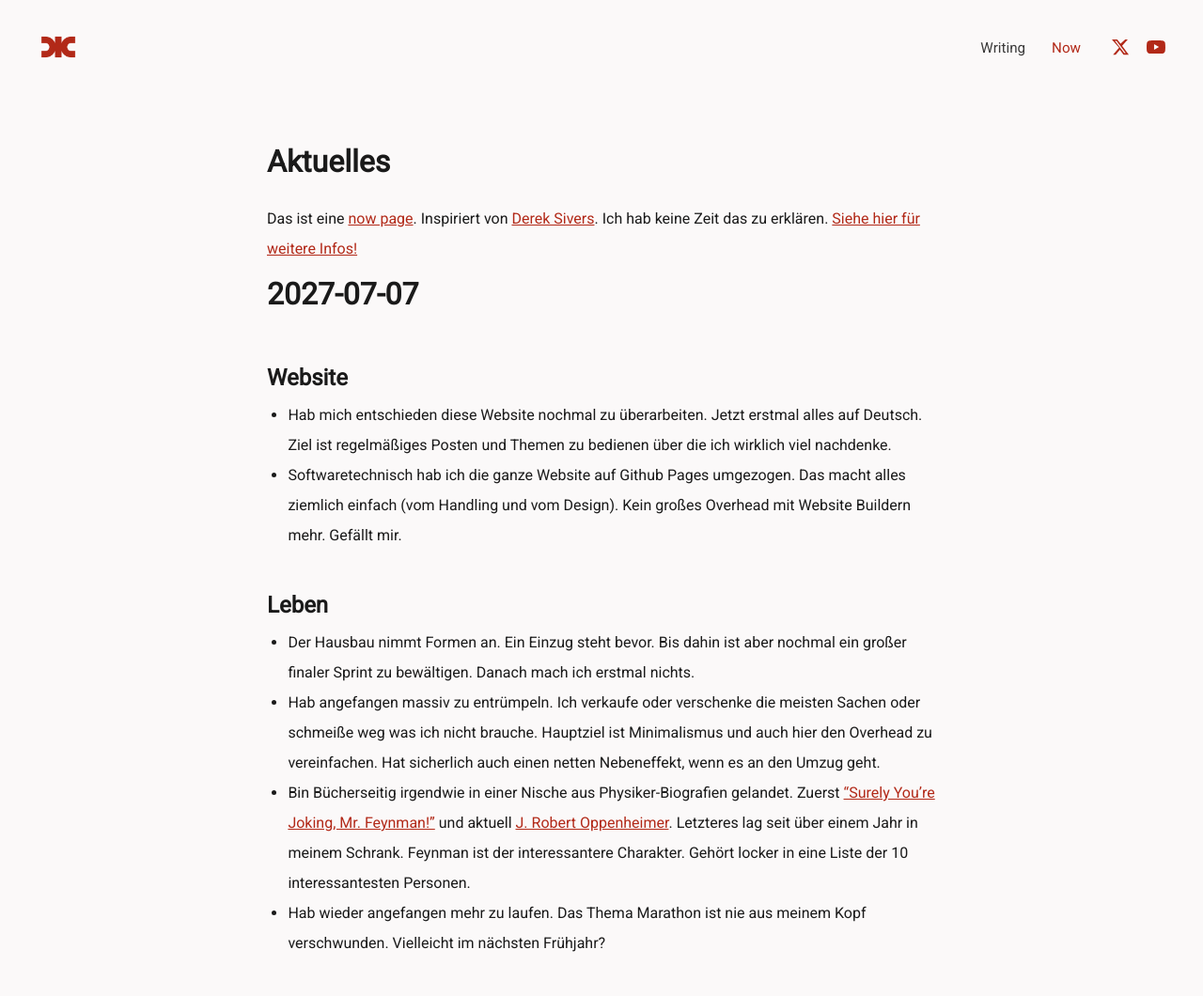
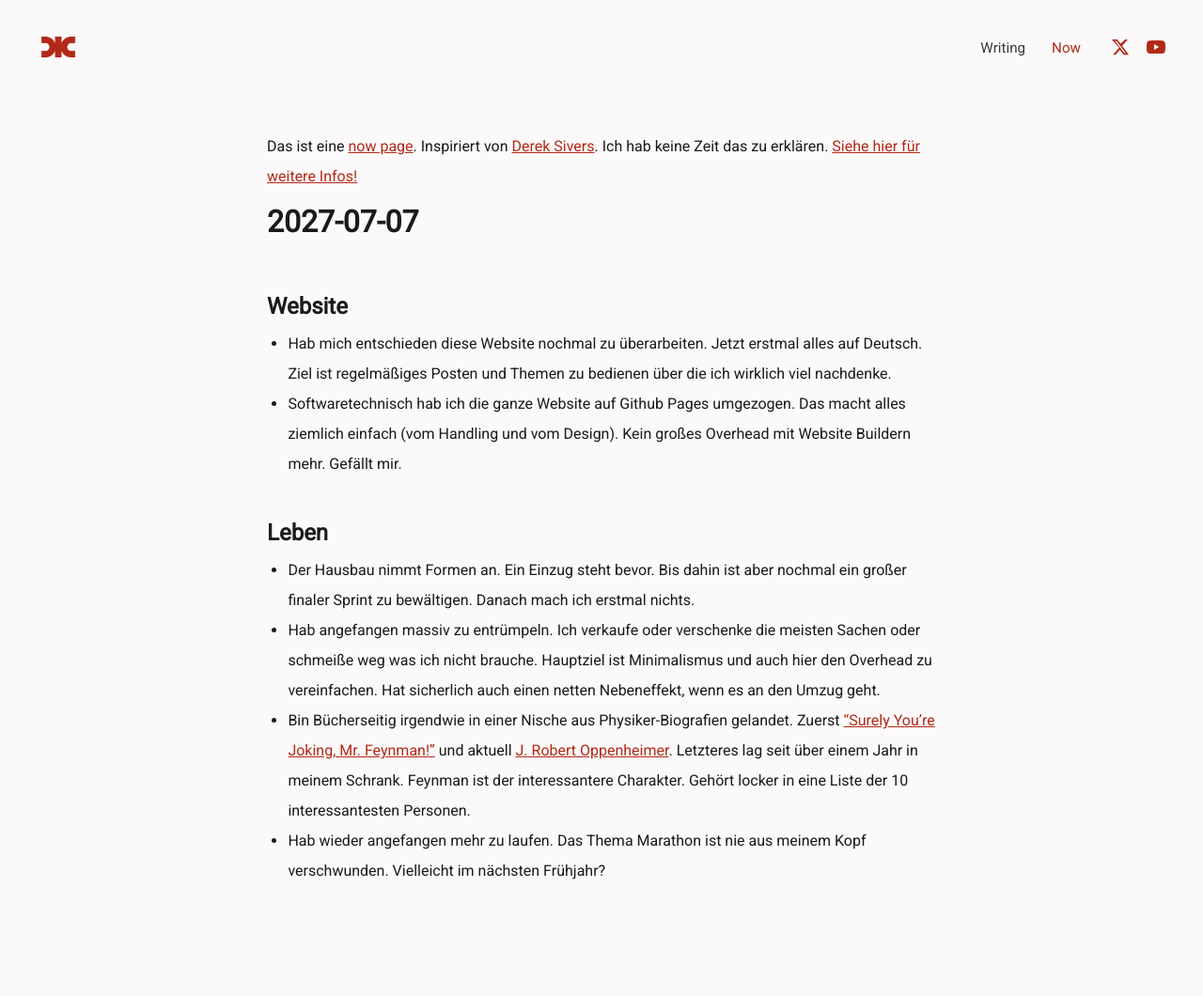
Before and after one commit to speext/speext.github.io, a Jekyll site: the page built from now.md, in a window 1280 px wide. Shown: the whole page at 94% size. Built offline with Jekyll 4.4.1, drawn with Linux system fonts in a browser that asks for light colours; after the commit the page ends 983 px from its top, so only the background shows below that.

Commit message:
Update now.md

```diff
--- a/now.md
+++ b/now.md
@@ -4,7 +4,6 @@ title: Now
 permalink: /now/
 ---
 
-# Aktuelles
 Das ist eine [now page](https://nownownow.com/about). Inspiriert von [Derek Sivers](https://sive.rs/). Ich hab keine Zeit das zu erklären. [Siehe hier für weitere Infos!](https://nownownow.com/about)
 
 # 2027-07-07
```
